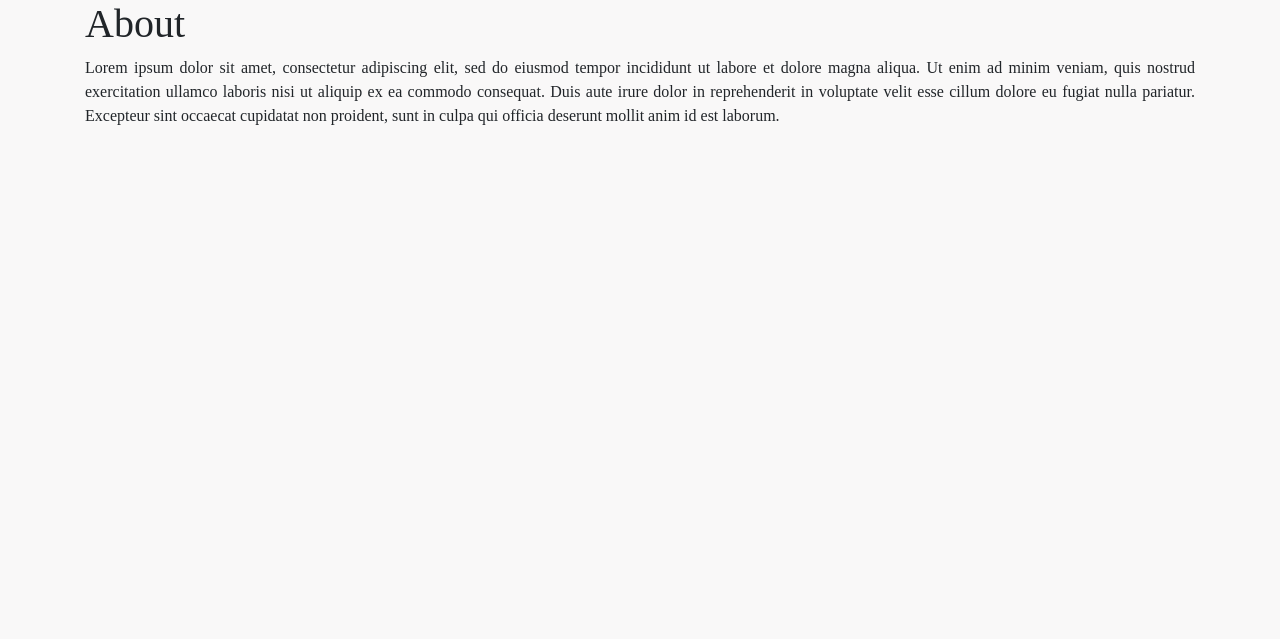
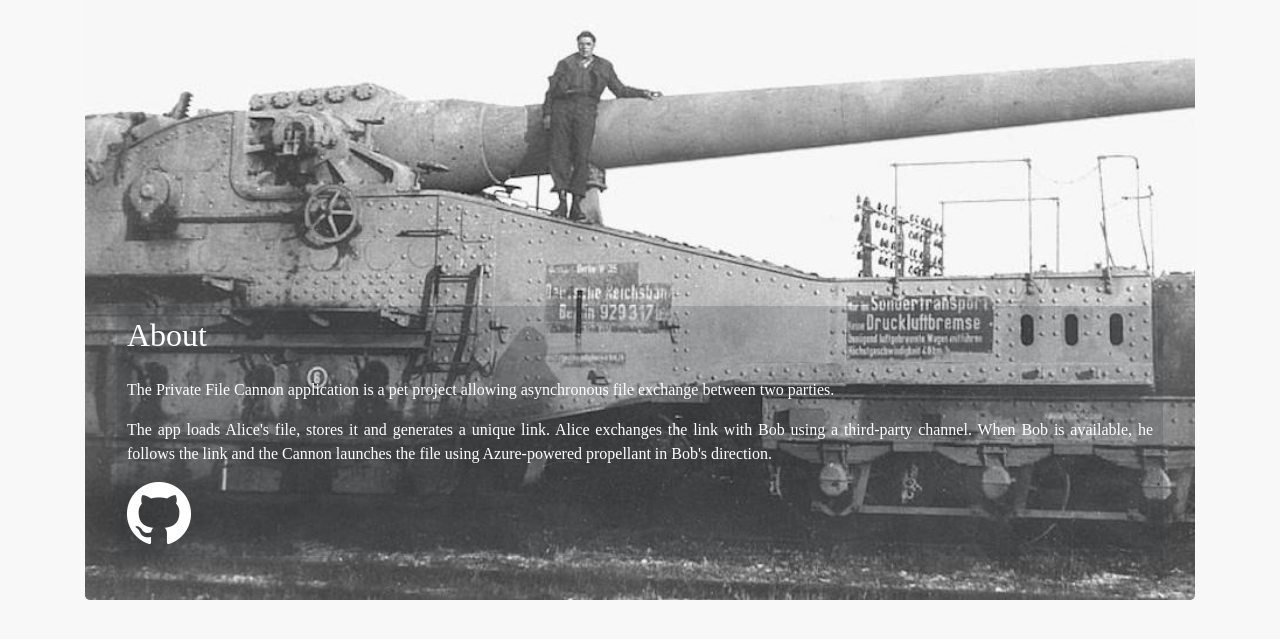
Before and after one commit to hubacekjirka/privateFileCannon, a Flask app: page /about in a window 1280 px wide. Shown: the part 56-695 px from the top of the page. Run offline with Flask 2, Linux system fonts and the light colour scheme; parts of the project's set-up code (start-up, migrations or seed data) failed here and were passed over; some libraries are stand-ins or nearby versions.

Commit message:
Fix about page (#15)
Move text from the home page to the About page
Format code
Fix about page

```diff
--- a/app/static/css/style.css
+++ b/app/static/css/style.css
@@ -20,3 +20,12 @@ blockquote .small {
     font-size: 80%;
     text-align: right;
 }
+
+.jumbotron-content-wrapper {
+    padding: 10px;
+}
+
+.about-text{
+    background: rgba(53, 58, 63, 0.2);
+    font-weight: 500;
+}
--- a/app/templates/about.html
+++ b/app/templates/about.html
@@ -1,23 +1,56 @@
 {% extends "base.html" %}
+{% block title %}About page{% endblock %}
 {% set active_page = "about" %}
 
-
-{% block title %}About page{% endblock %}
+{% block head %}
+<style type="text/css">
+    .jumbotron {
+        background-image: url("{{ url_for('static', filename='img/bertha.jpg') }}");
+        background-size: cover;
+        color: white;
+        padding-top: 290px;
+        height: 600px;
+    }
+</style>
+{% endblock head %}
 
 {% block main %}
 
+<div class="container">
+    <div class="jumbotron">
+        <div class="mb-3 mt-3">
 
-<div class="container">
-    <div class="row">
-        <div class="col">
-            <h1>About</h1>
+            <div class="jumbotron-content-wrapper about-text">
+                <h2 class="mb-4" style="font-weight: 300">About</h2>
+
+                <p>
+                    The Private File Cannon application is a pet project allowing asynchronous file exchange between two
+                    parties.
+                </p>
+                <p>
+                    The app loads Alice's file, stores it and generates a unique link. Alice exchanges the link with Bob
+                    using
+                    a third-party channel. When Bob is available, he follows the link and the Cannon launches the file
+                    using
+                    Azure-powered propellant in Bob's direction.
+                </p>
+
+                <a href = "https://github.com/hubacekjirka/privateFileCannon" target="_blank">
+                    <img src="{{ url_for('static', filename='img/github.png') }}" alt="Source Code" >
+                </a>
+            </div>
         </div>
-    </div>
-    <div class="row">
-        <div class="col">
-            Lorem ipsum dolor sit amet, consectetur adipiscing elit, sed do eiusmod tempor incididunt ut labore et dolore magna aliqua. Ut enim ad minim veniam, quis nostrud exercitation ullamco laboris nisi ut aliquip ex ea commodo consequat. Duis aute irure dolor in reprehenderit in voluptate velit esse cillum dolore eu fugiat nulla pariatur. Excepteur sint occaecat cupidatat non proident, sunt in culpa qui officia deserunt mollit anim id est laborum.
+
+        <div id="progress_wrapper" class="d-none">
+            <label id="progress_status">0% uploaded</label>
+            <div class="progress mb-3">
+                <div id="progress" class="progress-bar" role="progressbar" aria-valuenow="25" area-valuemin="0"
+                    area-valuemax="100"></div>
+            </div>
         </div>
     </div>
 </div>
+</div>
+
 
 {% endblock %}
```
Also changed, not shown: app/templates/upload.html (+10 -24 lines), app/static/img/github.png (added).
